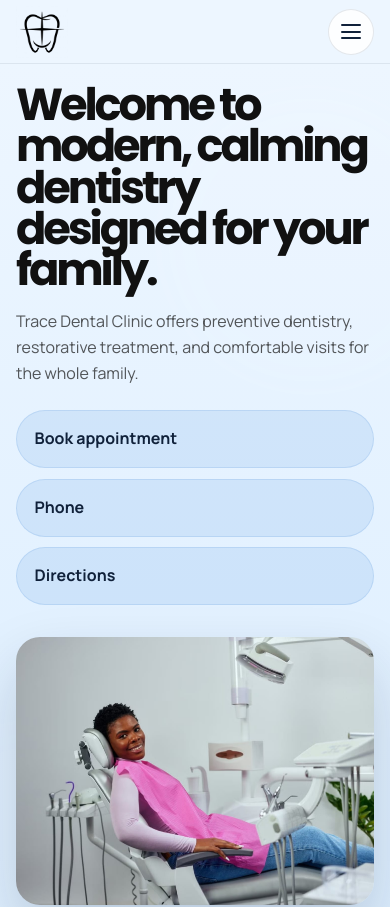
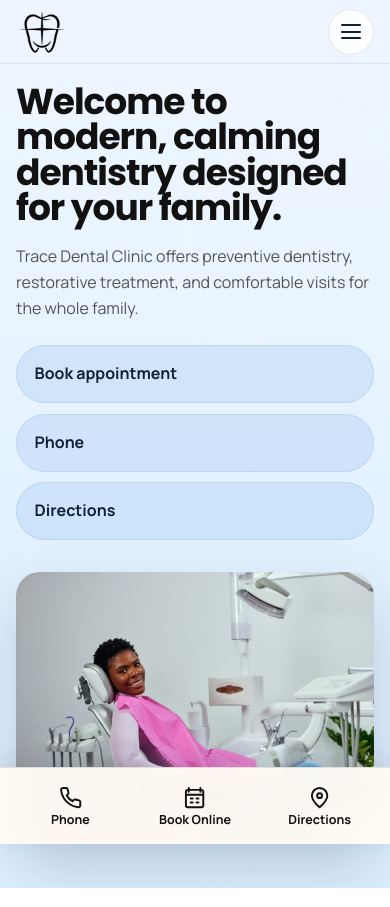
Before and after one commit to KamauRuth/Trace-Dental-Clinic, a Next.js app: page / in a window 390 px wide. Shown: the top 907 px of the page. Built offline with nearby package versions, Linux system fonts and the light colour scheme.

Commit message:
Improve responsive hero and add mobile quick actions

```diff
--- a/app/globals.css
+++ b/app/globals.css
@@ -329,6 +329,7 @@ main {
 .hero-copy {
   position: relative;
   z-index: 1;
+  min-width: 0;
   max-width: 42rem;
 }
 
@@ -392,9 +393,11 @@ main {
 .hero-title {
   margin: 0;
   font-family: 'Poppins', sans-serif;
-  font-size: clamp(2.8rem, 5.5vw + 1rem, 6rem);
-  line-height: 0.9;
-  letter-spacing: -0.07em;
+  font-size: clamp(2.25rem, 1.45rem + 3.2vw, 4.75rem);
+  line-height: 0.98;
+  letter-spacing: clamp(-0.045em, -0.02em - 0.08vw, -0.025em);
+  text-wrap: balance;
+  overflow-wrap: anywhere;
   color: #111111;
 }
 
@@ -931,6 +934,10 @@ main {
   border-top: 1px solid rgba(15, 23, 42, 0.08);
 }
 
+.mobile-quick-actions {
+  display: none;
+}
+
 .chat-launcher {
   position: fixed;
   right: 1.25rem;
@@ -1083,6 +1090,56 @@ main {
 }
 
 @media (max-width: 780px) {
+  body {
+    padding-bottom: calc(4.75rem + env(safe-area-inset-bottom));
+  }
+
+  .mobile-quick-actions {
+    position: fixed;
+    right: 0;
+    bottom: 0;
+    left: 0;
+    z-index: 100;
+    display: grid;
+    grid-template-columns: repeat(3, minmax(0, 1fr));
+    padding: 0.55rem max(0.5rem, env(safe-area-inset-right)) calc(0.5rem + env(safe-area-inset-bottom)) max(0.5rem, env(safe-area-inset-left));
+    background: rgba(255, 251, 244, 0.97);
+    border-top: 1px solid rgba(16, 33, 58, 0.12);
+    box-shadow: 0 -8px 24px rgba(16, 33, 58, 0.1);
+    backdrop-filter: blur(14px);
+  }
+
+  .mobile-quick-action {
+    display: flex;
+    min-width: 0;
+    min-height: 3.7rem;
+    align-items: center;
+    justify-content: center;
+    flex-direction: column;
+    gap: 0.25rem;
+    color: #111111;
+    font-size: 0.78rem;
+    font-weight: 700;
+    line-height: 1.1;
+    text-align: center;
+  }
+
+  .mobile-quick-action svg {
+    width: 1.45rem;
+    height: 1.45rem;
+    fill: none;
+    stroke: currentColor;
+    stroke-width: 2;
+    stroke-linecap: round;
+    stroke-linejoin: round;
+  }
+
+  .mobile-quick-action:focus-visible {
+    border-radius: 0.75rem;
+    outline: 3px solid rgba(33, 150, 243, 0.45);
+    outline-offset: -3px;
+  }
+
   .hero-grid {
     grid-template-columns: 1fr;
     gap: 2rem;
@@ -1144,12 +1201,6 @@ main {
 
   .hero-brand-title {
     font-size: 1.5rem;
-  }
-
-  .hero-title {
-    font-size: clamp(2.8rem, 11vw, 4.6rem);
-    line-height: 0.92;
-    letter-spacing: -0.07em;
   }
 
   .hero-lead {
--- a/app/page.js
+++ b/app/page.js
@@ -253,6 +253,36 @@ export default function HomePage() {
           </div>
         </div>
       </footer>
+
+      <nav className="mobile-quick-actions" aria-label="Quick actions">
+        <a href="tel:+254795512428" className="mobile-quick-action">
+          <svg viewBox="0 0 24 24" aria-hidden="true">
+            <path d="M22 16.92v3a2 2 0 0 1-2.18 2 19.79 19.79 0 0 1-8.63-3.07 19.5 19.5 0 0 1-6-6A19.79 19.79 0 0 1 2.12 4.18 2 2 0 0 1 4.11 2h3a2 2 0 0 1 2 1.72c.12.9.33 1.78.62 2.63a2 2 0 0 1-.45 2.11L8 9.73a16 16 0 0 0 6 6l1.27-1.27a2 2 0 0 1 2.11-.45c.85.29 1.73.5 2.63.62A2 2 0 0 1 22 16.92Z" />
+          </svg>
+          <span>Phone</span>
+        </a>
+
+        <Link href="/appointment" className="mobile-quick-action">
+          <svg viewBox="0 0 24 24" aria-hidden="true">
+            <path d="M6 2v4M18 2v4M3 9h18M5 4h14a2 2 0 0 1 2 2v14a2 2 0 0 1-2 2H5a2 2 0 0 1-2-2V6a2 2 0 0 1 2-2Z" />
+            <path d="M8 13h2M14 13h2M8 17h2M14 17h2" />
+          </svg>
+          <span>Book Online</span>
+        </Link>
+
+        <a
+          href="https://www.google.com/maps/search/?api=1&query=Trace+Dental+Clinic+Kiambaa+Kiambu"
+          className="mobile-quick-action"
+          target="_blank"
+          rel="noreferrer"
+        >
+          <svg viewBox="0 0 24 24" aria-hidden="true">
+            <path d="M20 10c0 5-8 12-8 12S4 15 4 10a8 8 0 1 1 16 0Z" />
+            <circle cx="12" cy="10" r="2.5" />
+          </svg>
+          <span>Directions</span>
+        </a>
+      </nav>
     </>
   );
 }
```
